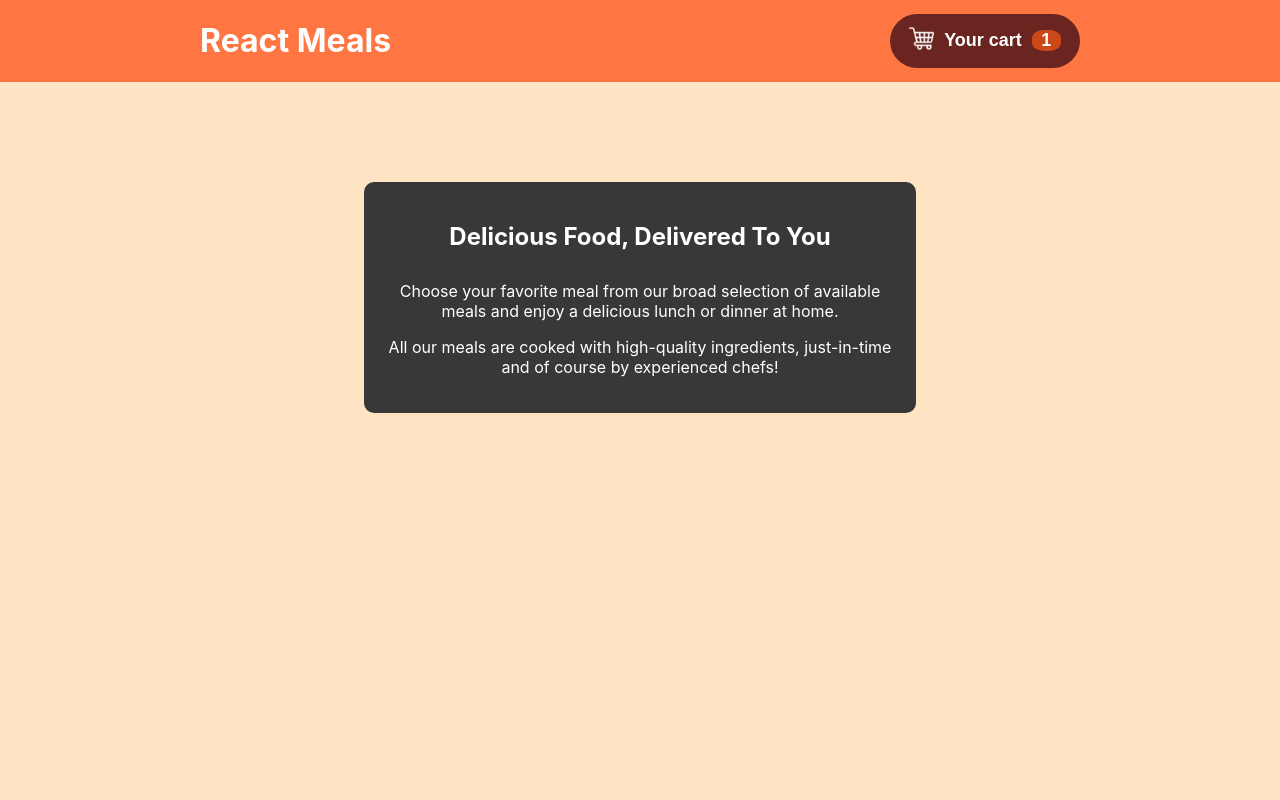
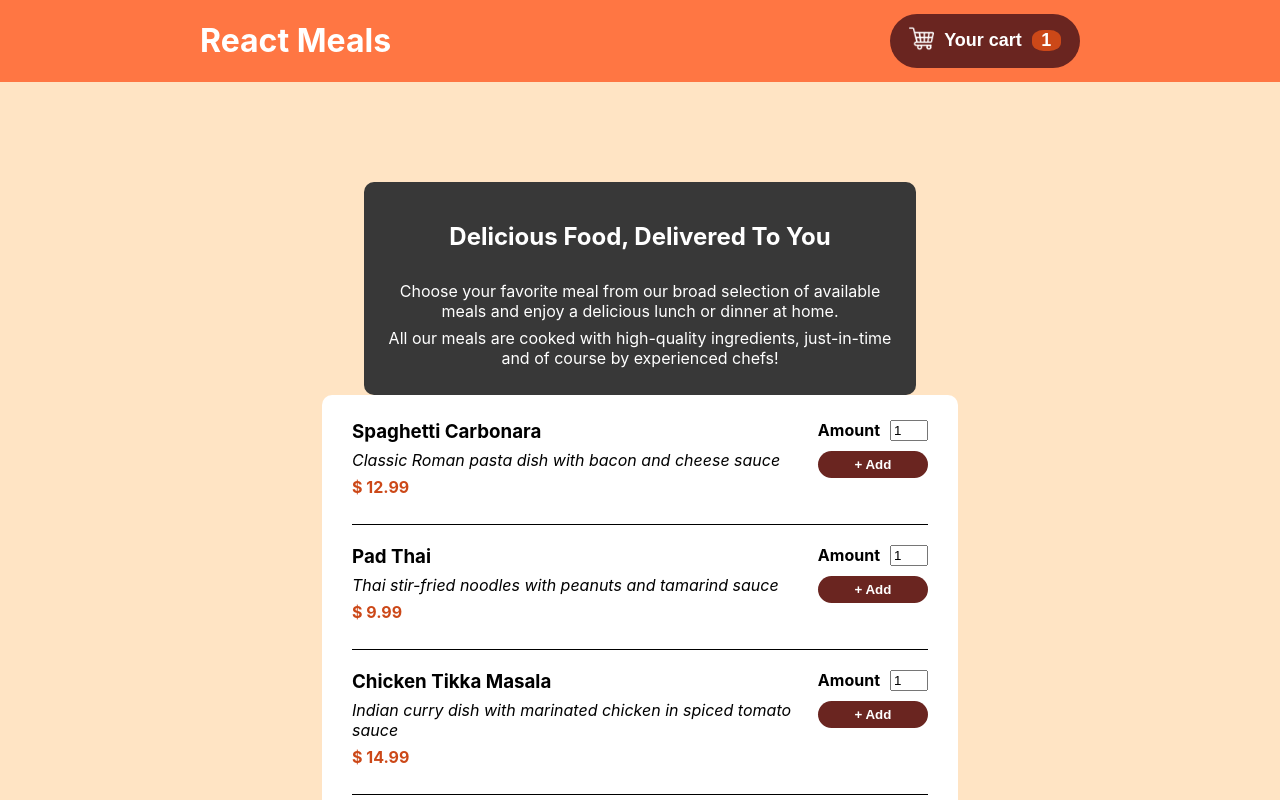
Before and after one commit to faseehahmed1/Food-order-app, a React (Create React App) app: page / in a window 1280 px wide. Shown: the top 800 px of the page. Built offline with nearby package versions, Linux system fonts and the light colour scheme.

Commit message:
main page view done

```diff
--- a/src/App.js
+++ b/src/App.js
@@ -2,16 +2,27 @@ import classes from "./App.module.css";
 import Navbar from "./Components/Navbar/Navbar";
 import MENU_ITEMS from "./Data/data";
 import CallToAction from "./Components/CallToAction/CallToAction";
+import Menu from "./Components/Menu/Menu";
 
 function App() {
   return (
     <div>
-        <Navbar />
+      <Navbar />
       <div className={classes.container_centre}>
-        <CallToAction/>
+        <CallToAction />
+        <div className={classes.container_menu}>
+          {MENU_ITEMS.map((item) => {
+            return <Menu item={item} key={item.id}></Menu>;
+          })}
+        </div>
       </div>
     </div>
   );
 }
 
 export default App;
+
+// id: number;
+// dish: string;
+// description: string;
+// cost: number;
--- a/src/App.module.css
+++ b/src/App.module.css
@@ -5,3 +5,10 @@
     justify-content: center;
     align-items: center;
 }
+
+.container_menu{
+    width: 45%;
+    padding: 5px 30px;
+    background-color: white;
+    border-radius: 10px;
+}
--- a/src/Components/Menu/Menu.js
+++ b/src/Components/Menu/Menu.js
@@ -1,5 +1,23 @@
 import classes from "./Menu.module.css";
 
-const Menu = () => {};
+const Menu = ({ item }) => {
+  const { dish, description, cost } = item;
+  return (
+    <div className={classes.container}>
+      <div className={classes.containerLHS}>
+        <h3>{dish}</h3>
+        <p>{description}</p>
+        <p>$ {cost}</p>
+      </div>
+      <div className={classes.containerRHS}>
+        <div className={classes.containerRHS_amount}>
+          <p>Amount</p>
+          <input type="number" value={1}></input>
+        </div>
+        <button>+ Add</button>
+      </div>
+    </div>
+  );
+};
 
 export default Menu;
--- a/src/Components/Menu/Menu.module.css
+++ b/src/Components/Menu/Menu.module.css
@@ -0,0 +1,56 @@
+.container {
+  background-color: white;
+  padding: 20px 0px;
+  width: 100%;
+  border-bottom: 0.1px solid black;
+  display: flex;
+  justify-content: space-between;
+}
+
+.containerLHS {
+  margin-right: 12px;
+}
+
+.containerLHS h3,
+p {
+  margin: 0px;
+  margin-bottom: 7px;
+}
+
+.containerLHS p:nth-child(2) {
+  font-style: italic;
+}
+
+.containerLHS p:nth-child(3) {
+  color: #cc4818;
+  font-weight: bold;
+}
+
+.containerRHS input {
+  width: 30px;
+}
+
+.containerRHS button {
+  margin-top: 10px;
+  width: 100%;
+  font-weight: bold;
+  background-color: #6a2520;
+  color: white;
+  padding: 6px;
+  border-radius: 30px;
+  border: none;
+  cursor: pointer;
+}
+
+.containerRHS_amount p {
+    margin: 0px;
+    font-weight: bold;
+    margin-right: 10px;
+}
+
+.containerRHS_amount{
+    margin: 0;
+    display: flex;
+    justify-content: space-between;
+    align-items: center;
+}
--- a/src/index.css
+++ b/src/index.css
@@ -6,8 +6,7 @@ body {
   -webkit-font-smoothing: antialiased;
   -moz-osx-font-smoothing: grayscale;
   background-color: bisque;
-    /* width: 100vw;
-    height: 100vh; */
+  box-sizing: none;
 }
 
 code {
```
